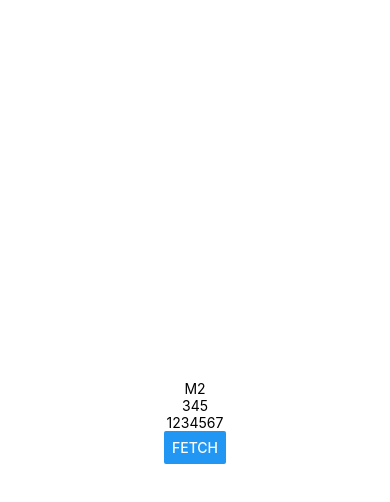
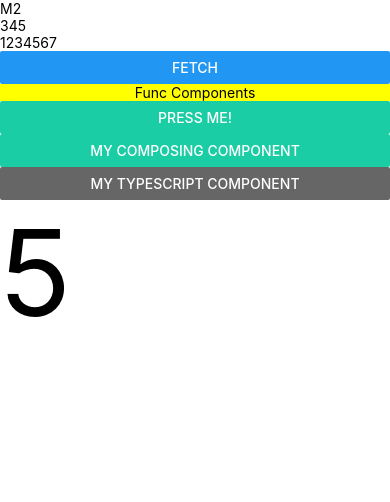
Before and after one commit to phongnguyenrvn1995/React-Native-learning, a React Native app in the folder My-Expo-Prj/: screen / in a window 390 px wide. Shown: the top 502 px of the page. Built offline with nearby package versions, Linux system fonts and the light colour scheme.

Commit message:
Function Components

```diff
--- a/My-Expo-Prj/App.js
+++ b/My-Expo-Prj/App.js
@@ -1,5 +1,5 @@
 import { StatusBar } from 'expo-status-bar';
-import { Button, StyleSheet, Text, View } from 'react-native';
+import { Button, Dimensions, SafeAreaView, ScrollView, StyleSheet, Text, View } from 'react-native';
 import { M1, M2 } from './my_libs'
 import { y1, z } from './ArrowFunc';
 import { Cat } from './MyClasses';
@@ -8,6 +8,7 @@ import { myArr, myArr2, myObj1, myObj2 } from './Spread';
 import { useState } from 'react';
 import { element, element01 } from './JSX';
 import { myElement } from './ReactElements';
+import MyMinimalComponent, { MyBehaviorComponent, MyComposingComponent, MyTypeScriptComponent } from './FunctionComponents';
 
 export default function App() {
   let cat = new Cat('Meo', 1);
@@ -18,7 +19,8 @@ export default function App() {
 
   const [data, setData] = useState('');
   return (
-    <View style={styles.container}>
+    <SafeAreaView style={styles.container}>
+      <ScrollView style={{flex: 1}}>
         {M2()}
         <Text>{myArr}</Text>
         <Text>{myArr2}</Text>
@@ -34,8 +36,14 @@ export default function App() {
             })
           }}
         />
+        <Text style={{width: Dimensions.get('window').width, textAlign: 'center', backgroundColor: 'yellow'}}>Func Components</Text>
+        <MyMinimalComponent/>
+        <MyComposingComponent title='My Composing Component' />
+        <MyTypeScriptComponent title='My TypeScript Component' color='#666666' />
+        <MyBehaviorComponent />
         <StatusBar style="auto" />
-    </View>
+      </ScrollView>
+    </SafeAreaView>
   );
 }
 
--- /dev/null
+++ b/My-Expo-Prj/FunctionComponents.tsx
@@ -0,0 +1,40 @@
+import React, { useEffect, useState } from "react";
+import { Button, Text, View } from "react-native";
+
+export default function MyMinimalComponent() {
+    return (
+        <View>
+            <Button title='Press me!' color='#1ACDA5'/>
+        </View>
+    );
+}
+
+export function MyComposingComponent({ title }) {
+    return (
+        <View>
+            <Button title={title} color='#1ACDA5' />
+        </View>
+    );
+}
+
+interface Props {
+    title: string,
+    color?: string
+}
+
+export function MyTypeScriptComponent(props: Props): React.JSX.Element {
+    return (
+        <View>
+            <Button title={props.title} color={props.color} />
+        </View>
+    );
+}
+
+export function MyBehaviorComponent() {
+    const [count, setCount] = useState(0);
+    useEffect(() => {
+        const id = setInterval(() => setCount((count) => count + 1), 1000);
+        return () => clearInterval(id);
+    }, [])
+    return (<Text style={{fontSize: 120}}>{count}</Text>);
+}
```
Lines whose indentation alone changed are shown as unchanged.
